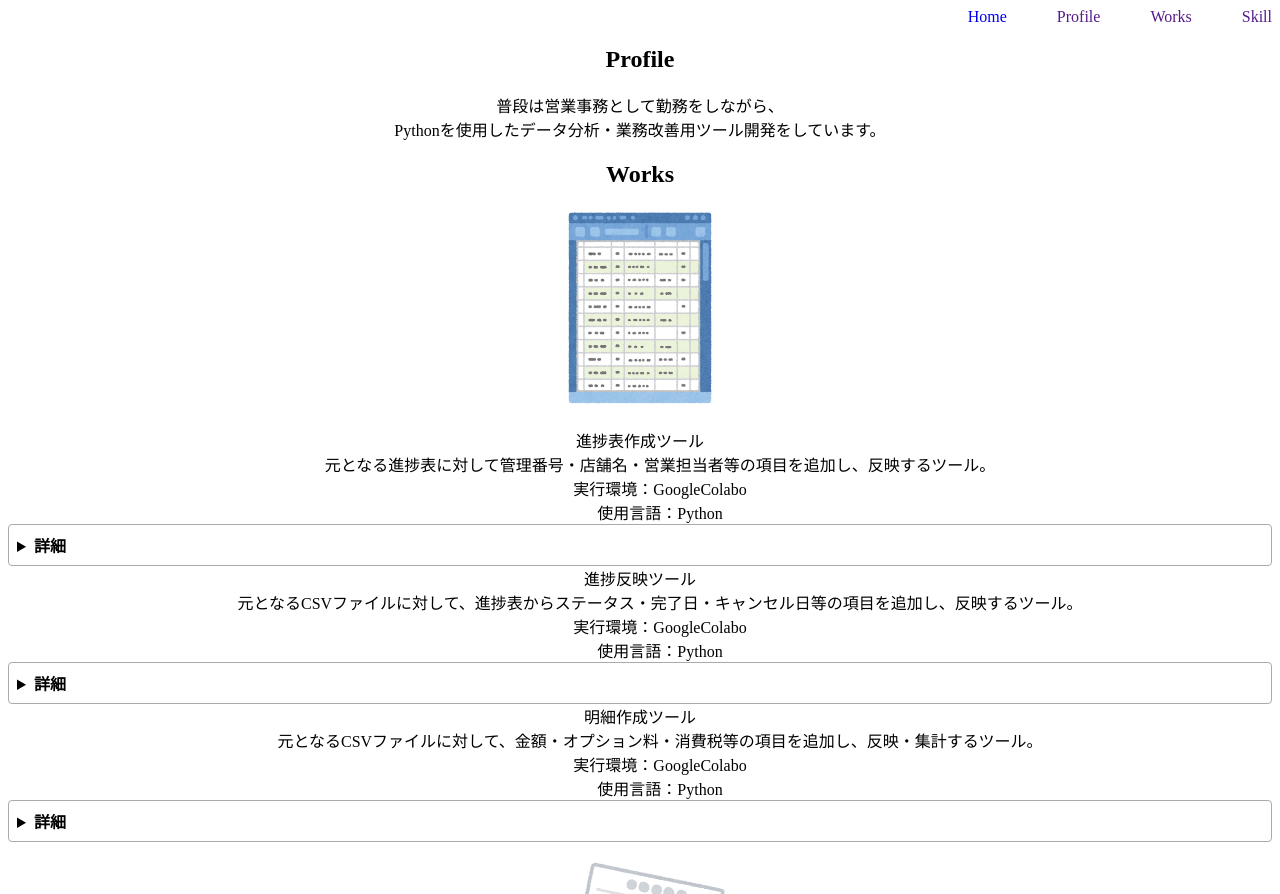
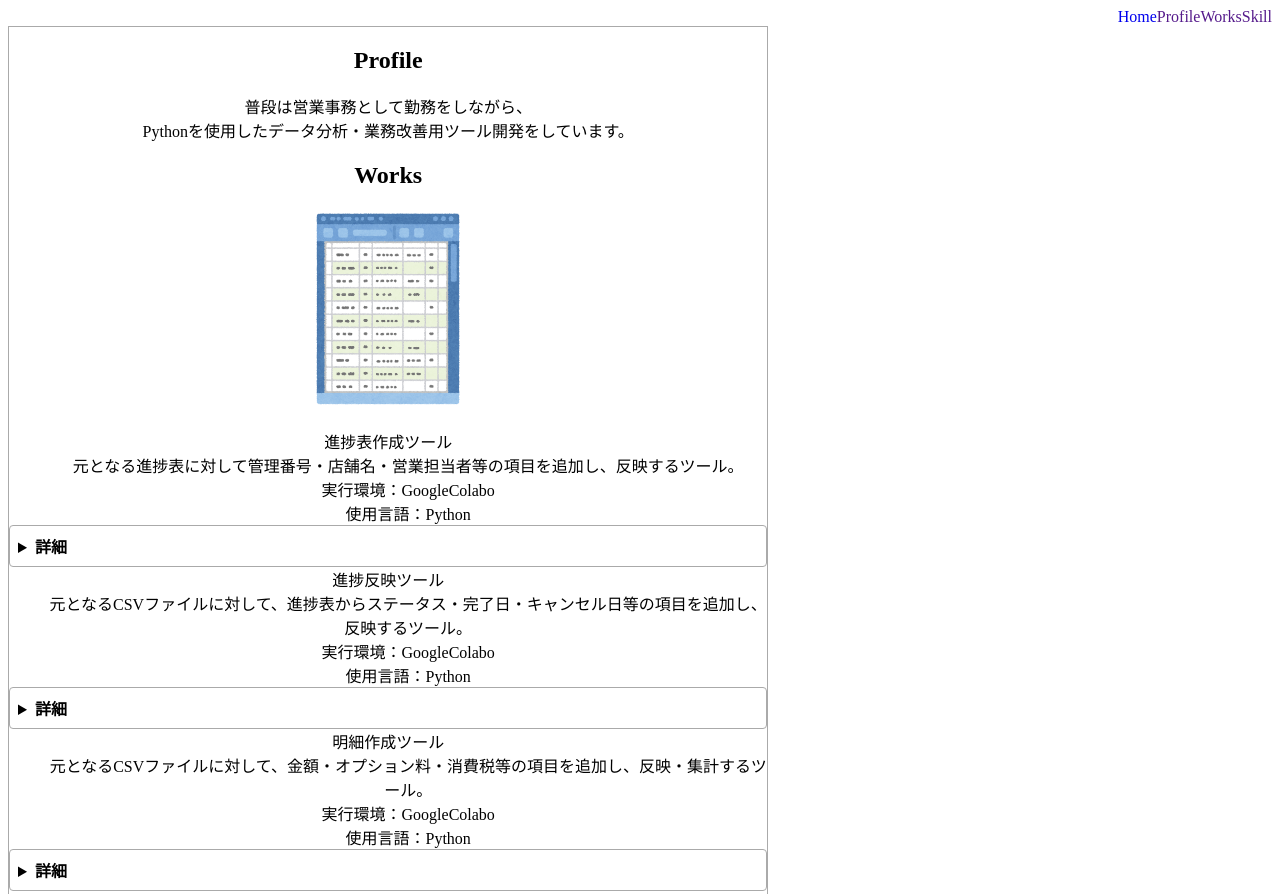
Before and after one commit to spsp69tmt-lab/index, a plain HTML site: page index.html in a window 1280 px wide. Shown: the top 894 px of the page. Drawn offline with Linux system fonts and the light colour scheme.

Commit message:
20250806_editcss

```diff
--- a/default.css
+++ b/default.css
@@ -12,10 +12,6 @@ header nav ul.main_menu{
 	margin: 0;
 }
 
-header nav ul.main_menu li{
-	margin-left: 50px;
-}
-
 header nav ul.main_menu li a{
 	text-decoration: none;
 }
@@ -23,6 +19,8 @@ header nav ul.main_menu li a{
 /* main要素を中央寄せ */
 main{
 	text-align: center;
+	width: 60%;
+	border: 1px solid #aaa;
 }
 
 /* Worksの詳細 */
```
